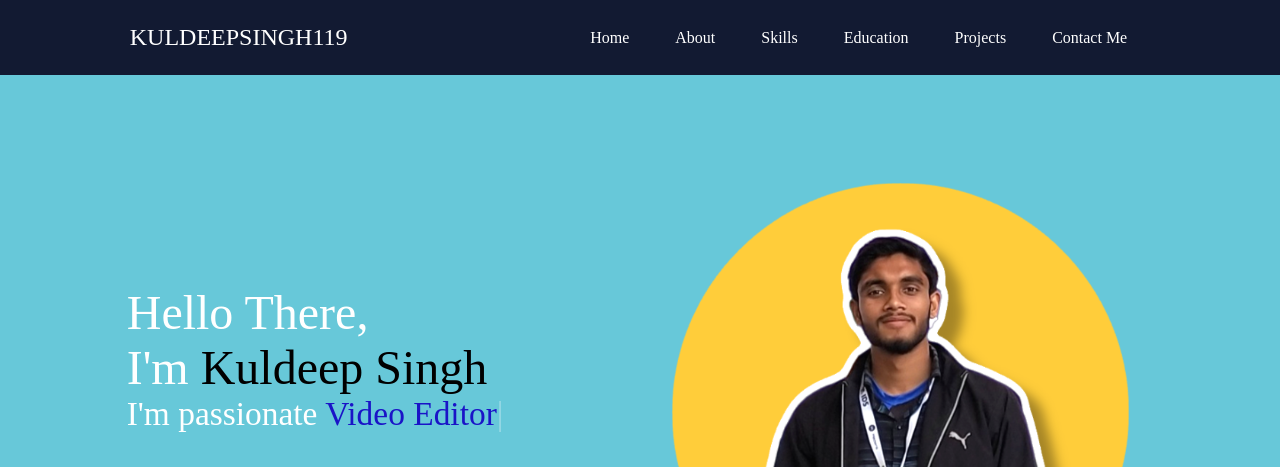
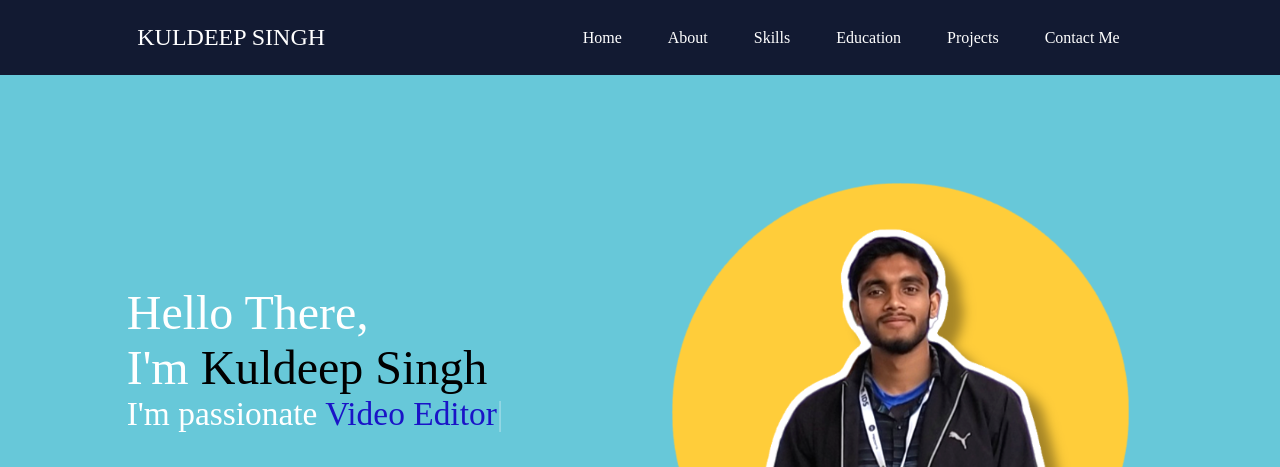
Before and after one commit to kuldeep119/My_Portfolio, a plain HTML site: page index.html in a window 1280 px wide. Shown: the top 467 px of the page. Drawn offline with nearby package versions, Linux system fonts and the light colour scheme.

Commit message:
preview code

```diff
--- a/index.html
+++ b/index.html
@@ -10,7 +10,7 @@
 
     <div class="container">
         <nav>
-            <div class="left">KULDEEPSINGH119</div>
+            <div class="left">KULDEEP SINGH</div>
             <div class="right">
                 <ul>
                     <li><a href="#Home">Home</a></li>
```
